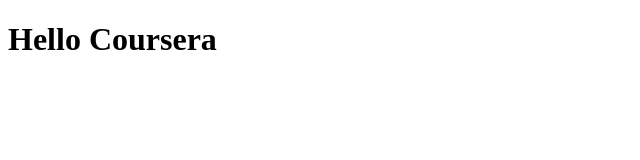
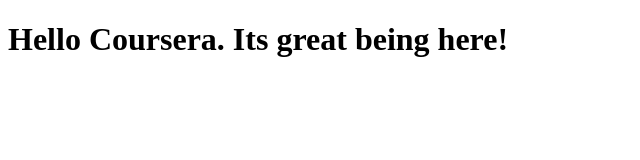
Before and after one commit to gaurav0209/coursera-test, a plain HTML site: page site/index.html in a window 1280 px wide. Shown: the whole page, without its empty margins (0-640 px from the left). Drawn offline with Linux system fonts and the light colour scheme.

Commit message:
small addition to the page content

```diff
--- a/site/index.html
+++ b/site/index.html
@@ -4,6 +4,6 @@
 	<title>Hello Coursera</title>
 </head>
 <body>
-<h1>Hello Coursera</h1>
+<h1>Hello Coursera. Its great being here!</h1>
 </body>
 </html>
```
